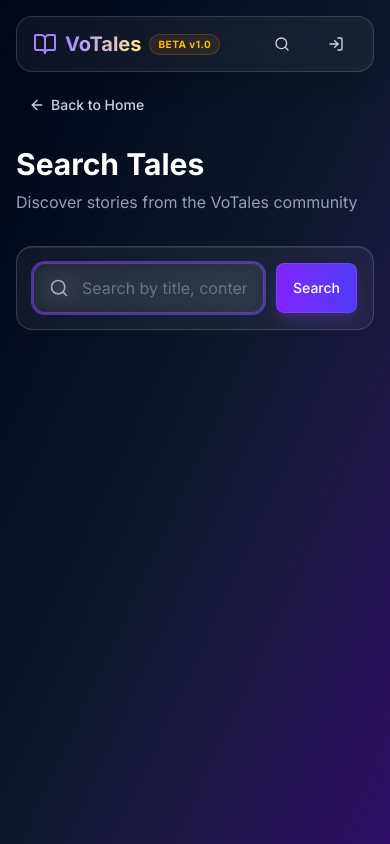
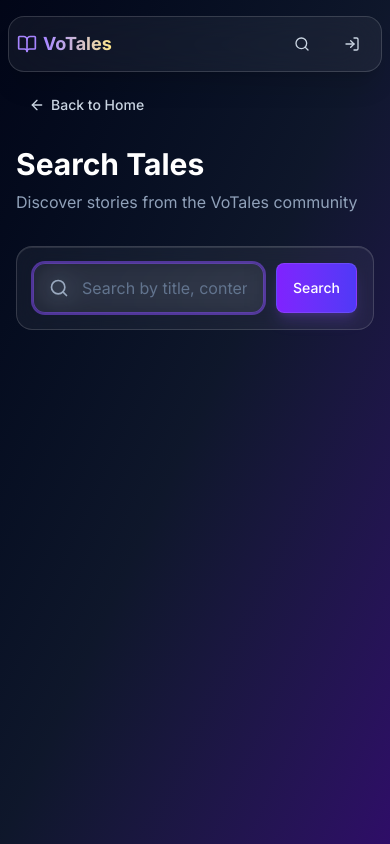
Before and after one commit to DHvyas/votales-web, a React (Vite) app: page /search in a window 390 px wide. Built offline with nearby package versions, Linux system fonts and the light colour scheme.

Commit message:
Refactor Navbar component for improved layout and responsiveness; add overflow-x hidden to prevent horizontal scrolling

```diff
--- a/src/components/ui/Navbar.tsx
+++ b/src/components/ui/Navbar.tsx
@@ -122,23 +122,23 @@ export function Navbar({ user, onStartStory }: NavbarProps) {
       initial={{ y: -20, opacity: 0 }}
       animate={{ y: 0, opacity: 1 }}
       transition={{ duration: 0.4, ease: 'easeOut' }}
-      className="sticky top-4 z-40 px-4 sm:px-6 lg:px-8"
+      className="sticky top-4 z-40 px-2 sm:px-4 md:px-6 lg:px-8"
     >
-      <div className="max-w-7xl mx-auto backdrop-blur-xl bg-white/5 border border-white/15 rounded-2xl shadow-xl shadow-[inset_0_1px_0_0_rgba(255,255,255,0.1)] px-4 sm:px-6 py-3 transition-all duration-300 hover:border-violet-500/20">
-        <div className="flex items-center justify-between gap-4">
+      <div className="max-w-7xl mx-auto backdrop-blur-xl bg-white/5 border border-white/15 rounded-2xl shadow-xl shadow-[inset_0_1px_0_0_rgba(255,255,255,0.1)] px-2 sm:px-4 md:px-6 py-3 transition-all duration-300 hover:border-violet-500/20">
+        <div className="flex items-center justify-between gap-2 sm:gap-4">
           {/* Logo */}
-          <Link to="/" className="flex items-center gap-2 group flex-shrink-0" title="Vote + Tales">
+          <Link to="/" className="flex items-center gap-1.5 sm:gap-2 group flex-shrink-0" title="Vote + Tales">
             <motion.div
               whileHover={{ rotate: 10 }}
               transition={{ type: 'spring', stiffness: 300 }}
             >
-              <BookOpen className="w-6 h-6 text-violet-400" />
+              <BookOpen className="w-5 h-5 sm:w-6 sm:h-6 text-violet-400" />
             </motion.div>
-            <span className="text-xl sm:text-2xl font-bold bg-clip-text text-transparent bg-gradient-to-r from-violet-400 to-amber-200" title="Vote + Tales">
+            <span className="text-lg sm:text-xl md:text-2xl font-bold bg-clip-text text-transparent bg-gradient-to-r from-violet-400 to-amber-200" title="Vote + Tales">
               VoTales
             </span>
             <span
-              className="text-[10px] font-bold px-2 py-0.5 rounded-full tracking-wider bg-amber-500/10 text-amber-400 border border-amber-500/20"
+              className="hidden sm:inline text-[10px] font-bold px-2 py-0.5 rounded-full tracking-wider bg-amber-500/10 text-amber-400 border border-amber-500/20"
               title="VoTales is currently in public beta. Expect rapid changes."
             >
               BETA v1.0
@@ -210,7 +210,7 @@ export function Navbar({ user, onStartStory }: NavbarProps) {
           </div>
 
           {/* Actions */}
-          <div className="flex items-center gap-3 sm:gap-4 flex-shrink-0">
+          <div className="flex items-center gap-2 md:gap-4 flex-shrink-0">
             {/* Mobile Search Button */}
             <Button
               variant="ghost"
--- a/src/index.css
+++ b/src/index.css
@@ -15,6 +15,7 @@
 html {
   font-family: var(--font-sans);
   scroll-behavior: smooth;
+  overflow-x: hidden;
 }
 
 body {
@@ -22,6 +23,7 @@ body {
   color: #e2e8f0; /* slate-200 */
   min-height: 100vh;
   position: relative;
+  overflow-x: hidden;
 }
 
 /* Living Background - Noise texture overlay */
```
